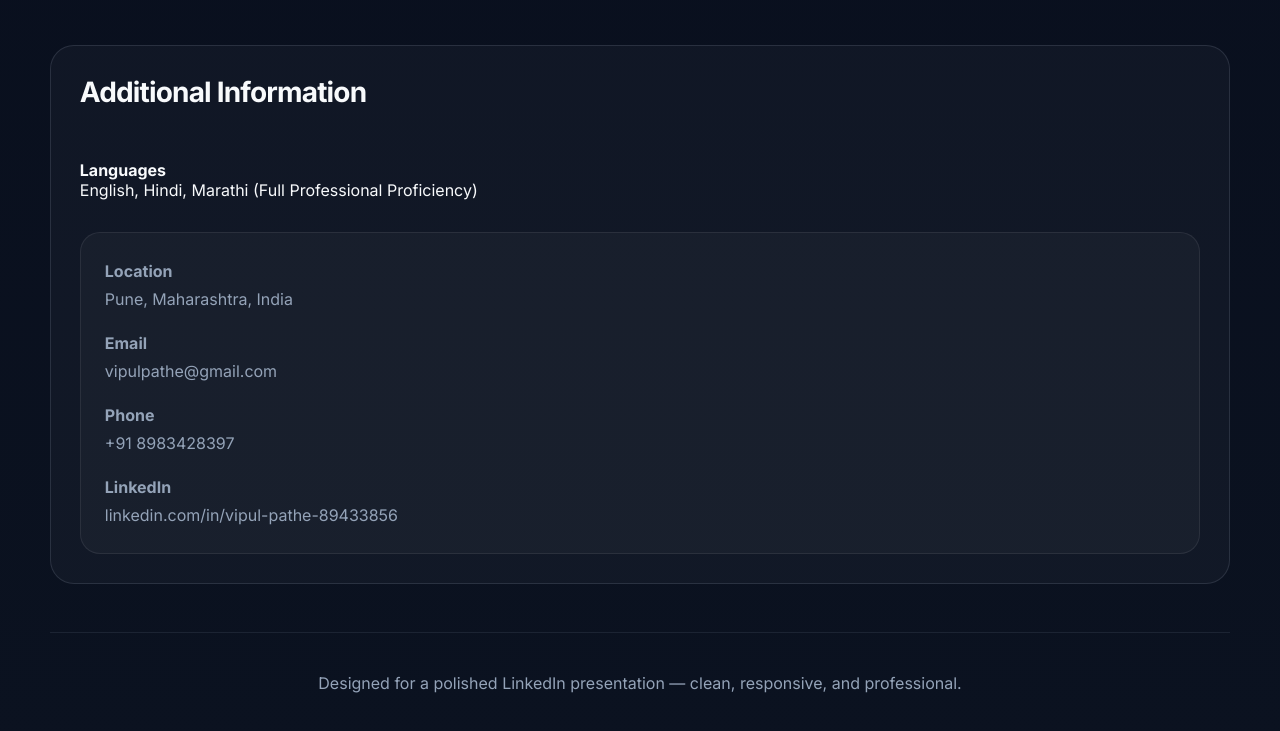
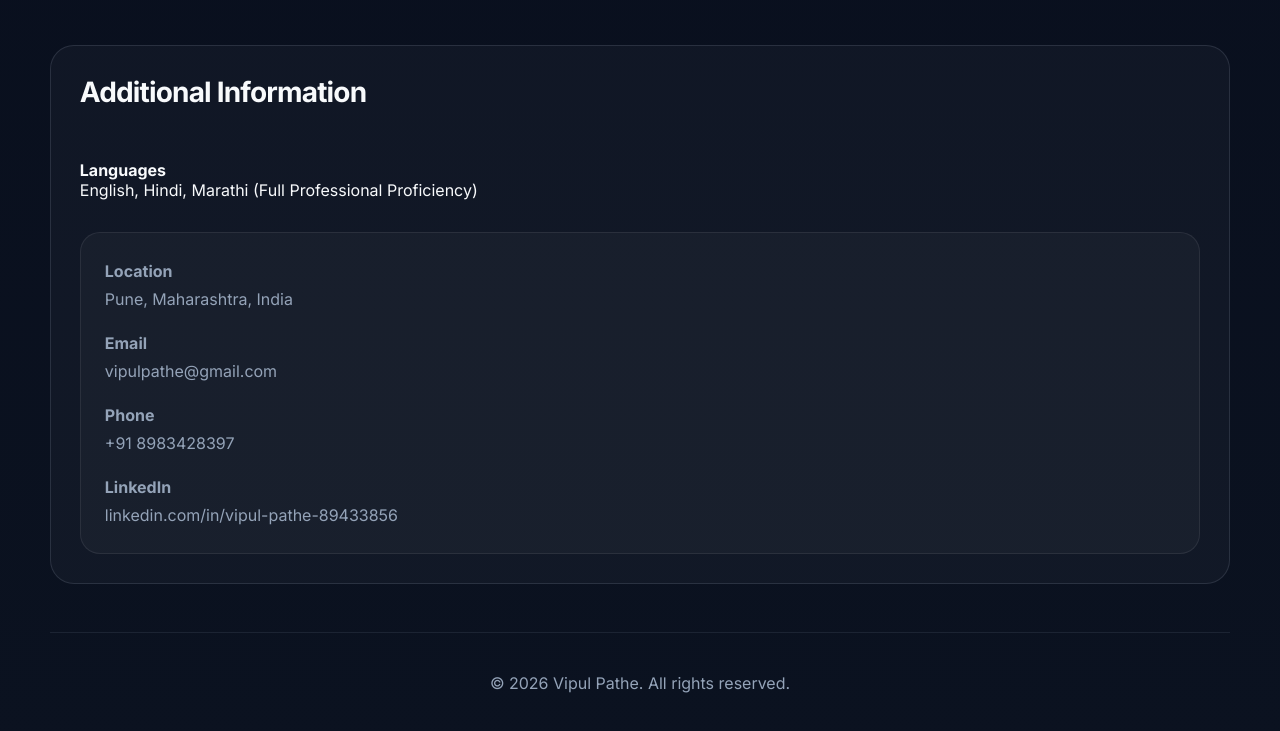
Before and after one commit to vipulpathe/vipulpatheportfolio, a plain HTML site: page index.html in a window 1280 px wide. Shown: the part 3226-3957 px from the top of the page. Drawn offline with Linux system fonts and the light colour scheme.

Commit message:
Update index.html

```diff
--- a/index.html
+++ b/index.html
@@ -160,7 +160,7 @@
     </main>
 
     <footer class="site-footer">
-      <p>Designed for a polished LinkedIn presentation — clean, responsive, and professional.</p>
+      <p>&copy; 2026 Vipul Pathe. All rights reserved.</p>
     </footer>
   </div>
 </body>
```
